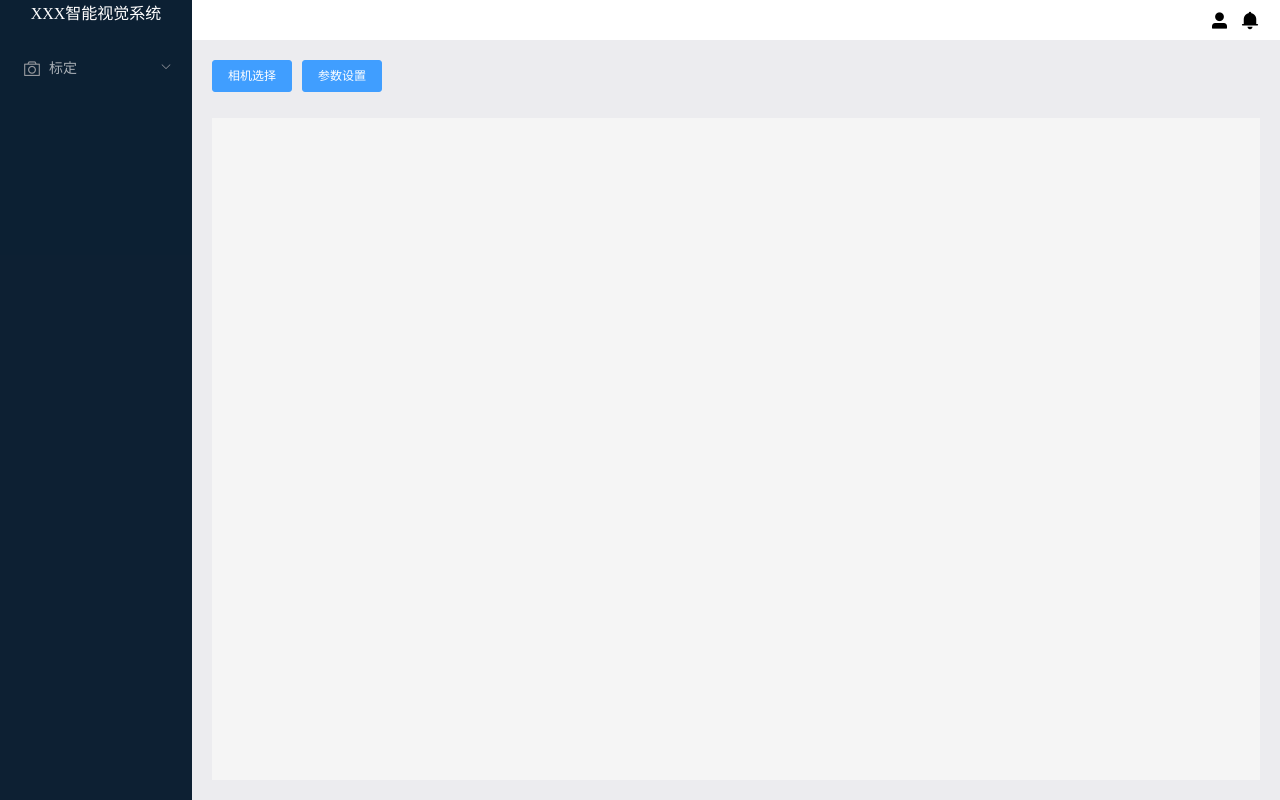
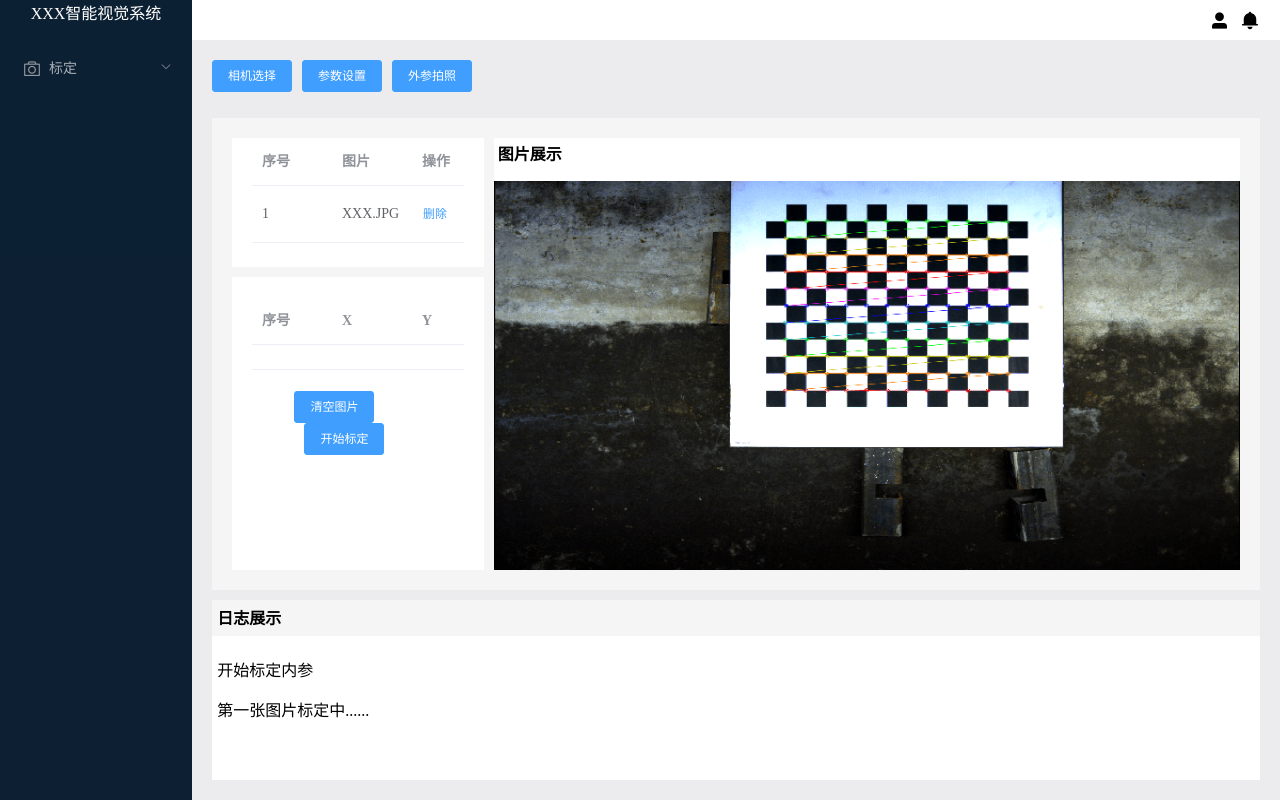
Before and after one commit to ZouJiaNan/mes-front, a Vue app in the folder app/: page /#/calOutside in a window 1280 px wide. Built offline with nearby package versions, Linux system fonts and the light colour scheme.

Commit message:
2020-12-8 外参标注完成版

```diff
--- a/app/src/components/calInside.vue
+++ b/app/src/components/calInside.vue
@@ -2,23 +2,50 @@
     <div class="box">
       <el-container>
         <el-header style="height:8%;padding:0px">
-          <el-button type="primary" size="small" @click="dialogFormVisible = true">相机选择</el-button>
-          <el-button type="primary" size="small">参数设置</el-button>
-
+          <el-button type="primary" size="small" @click="dialogCameraVisible = true">相机选择</el-button>
+          <el-button type="primary" size="small" @click="dialogParamVisible = true">参数设置</el-button>
+          <el-button type="primary" size="small" @click="dialogTakeVisible = true">内参拍照</el-button>
+          <span style="margin-left:60%">{{camera}}</span>
         <!-- 相机选择弹出框 -->
-        <el-dialog title="收货地址" :visible.sync="dialogFormVisible">
-          <el-form :model="form">
-            <el-form-item label="活动区域" :label-width="formLabelWidth">
-              <!-- v-model="form.region" -->
+        <el-dialog title="相机选择" :visible.sync="dialogCameraVisible">
+          <el-form>
+            <el-form-item label="相机选择" :label-width="formLabelWidth">
               <el-select v-model="camera" placeholder="请选择相机">
-                <el-option label="相机一" value="shanghai"></el-option>
-                <el-option label="相机二" value="beijing"></el-option>
+                <el-option v-for="item in cameraList" :key="item.name" :value="'当前相机:'+item.name+'--'+item.id" :label="item.name"></el-option>
               </el-select>
             </el-form-item>
           </el-form>
           <div slot="footer" class="dialog-footer">
-            <el-button @click="dialogFormVisible = false">取 消</el-button>
-            <el-button type="primary" @click="dialogFormVisible = false">确 定</el-button>
+            <el-button @click="dialogCameraVisible = false">取 消</el-button>
+            <el-button type="primary" @click="dialogCameraVisible = false">确 定</el-button>
+          </div>
+        </el-dialog>
+
+        <!-- 参数设置弹出框 -->
+        <el-dialog title="参数设置" :visible.sync="dialogParamVisible">
+          <el-form>
+            <el-form-item label="角点列数" :label-width="formLabelWidth">
+              <el-input v-model="param1" autocomplete="off" style="width:40%"></el-input>
+            </el-form-item>
+            <el-form-item label="角点行数" :label-width="formLabelWidth">
+              <el-input v-model="param2" autocomplete="off" style="width:40%"></el-input>
+            </el-form-item>
+            <el-form-item label="实际角点间距" :label-width="formLabelWidth">
+              <el-input v-model="param3" autocomplete="off" style="width:40%"></el-input>
+            </el-form-item>
+          </el-form>
+          <div slot="footer" class="dialog-footer">
+            <el-button @click="dialogParamVisible = false">取 消</el-button>
+            <el-button type="primary" @click="dialogParamVisible = false">确 定</el-button>
+          </div>
+        </el-dialog>
+
+        <!-- 内参拍照弹出框 -->
+        <el-dialog title="内参拍照" :visible.sync="dialogTakeVisible">
+          <img v-bind:src="logoimg" style="width:100%;height:100%;"/>
+          <div slot="footer" class="dialog-footer">
+            <el-button @click="dialogTakeVisible = false">退出</el-button>
+            <el-button type="primary" @click="dialogTakeVisible = false">拍照</el-button>
           </div>
         </el-dialog>
 
@@ -27,7 +54,7 @@
         <el-main style="background-color: #F5F5F5;height:60%;width:100%">
           <el-container>
             <el-aside class="main-body-window-aside" style="width:25%;height:100%;background-color: #FFFFFF;">
-              <el-table :data="tableData" style="margin-bottom:10px;height:90%" max-height="300">
+              <el-table :data="tableData" max-height="300">
                 <el-table-column prop="number" label="序号">
                 </el-table-column>
                 <el-table-column prop="url" label="图片">
@@ -36,8 +63,10 @@
                 <el-button type="text" size="small">删除</el-button>
                 </el-table-column>
               </el-table>
-                <el-button type="primary" size="small" style="margin-left:20%;">清空图片</el-button>
-                <el-button type="primary" size="small">开始标定</el-button>
+                <div style="margin-top:10%;padding-left:20%">
+                  <el-button type="primary" size="small">清空图片</el-button>
+                  <el-button type="primary" size="small">开始标定</el-button>
+                </div>
             </el-aside>
 
             <el-container style="margin-left:1%">
@@ -65,9 +94,6 @@
     .box{
         height:100%;
     }
-    /* .el-main{
-      box-shadow: 0 2px 4px rgba(0, 0, 0, .12), 0 0 6px rgba(0, 0, 0, .04)
-    } */
     .main-body-window{
       background-color:#FFFFFF;
       height:90%;
@@ -107,9 +133,21 @@ export default {
             url: 'XXX.JPG',
           }],
           camera:"",
+          cameraList:[{
+            name:"camera1",
+            id:"001"
+            },{
+            name:"camera2",
+            id:"002"
+            }],
           logoimg:picture1,
-          dialogFormVisible: false,
-          formLabelWidth: '15%'
+          formLabelWidth:'120px',
+          dialogParamVisible: false,
+          dialogCameraVisible: false,
+          dialogTakeVisible: false,
+          param1:"",
+          param2:"",
+          param3:"",
         }
   },
   methods: {
--- a/app/src/components/calOutside.vue
+++ b/app/src/components/calOutside.vue
@@ -2,31 +2,104 @@
     <div class="box">
       <el-container>
         <el-header style="height:8%;padding:0px">
-          <el-button type="primary" size="small" @click="dialogFormVisible = true">相机选择</el-button>
-          <el-button type="primary" size="small">参数设置</el-button>
-
+          <el-button type="primary" size="small" @click="dialogCameraVisible = true">相机选择</el-button>
+          <el-button type="primary" size="small" @click="dialogParamVisible = true">参数设置</el-button>
+          <el-button type="primary" size="small" @click="dialogTakeVisible = true">外参拍照</el-button>
+          <span style="margin-left:60%">{{camera}}</span>
         <!-- 相机选择弹出框 -->
-        <el-dialog title="收货地址" :visible.sync="dialogFormVisible">
-          <el-form :model="form">
-            <el-form-item label="活动区域" :label-width="formLabelWidth">
-              <!-- v-model="form.region" -->
+        <el-dialog title="相机选择" :visible.sync="dialogCameraVisible">
+          <el-form>
+            <el-form-item label="相机选择" :label-width="formLabelWidth">
               <el-select v-model="camera" placeholder="请选择相机">
-                <el-option label="相机一" value="shanghai"></el-option>
-                <el-option label="相机二" value="beijing"></el-option>
+                <el-option v-for="item in cameraList" :key="item.name" :value="'当前相机:'+item.name+'--'+item.id" :label="item.name"></el-option>
               </el-select>
             </el-form-item>
           </el-form>
           <div slot="footer" class="dialog-footer">
-            <el-button @click="dialogFormVisible = false">取 消</el-button>
-            <el-button type="primary" @click="dialogFormVisible = false">确 定</el-button>
+            <el-button @click="dialogCameraVisible = false">取 消</el-button>
+            <el-button type="primary" @click="dialogCameraVisible = false">确 定</el-button>
+          </div>
+        </el-dialog>
+
+        <!-- 参数设置弹出框 -->
+        <el-dialog title="参数设置" :visible.sync="dialogParamVisible">
+          <el-form>
+            <el-form-item label="角点列数" :label-width="formLabelWidth">
+              <el-input v-model="param1" autocomplete="off" style="width:40%"></el-input>
+            </el-form-item>
+            <el-form-item label="角点行数" :label-width="formLabelWidth">
+              <el-input v-model="param2" autocomplete="off" style="width:40%"></el-input>
+            </el-form-item>
+            <el-form-item label="实际角点间距" :label-width="formLabelWidth">
+              <el-input v-model="param3" autocomplete="off" style="width:40%"></el-input>
+            </el-form-item>
+          </el-form>
+          <div slot="footer" class="dialog-footer">
+            <el-button @click="dialogParamVisible = false">取 消</el-button>
+            <el-button type="primary" @click="dialogParamVisible = false">确 定</el-button>
+          </div>
+        </el-dialog>
+
+        <!-- 内参拍照弹出框 -->
+        <el-dialog title="内参拍照" :visible.sync="dialogTakeVisible">
+          <img v-bind:src="logoimg" style="width:100%;height:100%;"/>
+          <div slot="footer" class="dialog-footer">
+            <el-button @click="dialogTakeVisible = false">退出</el-button>
+            <el-button type="primary" @click="dialogTakeVisible = false">拍照</el-button>
           </div>
         </el-dialog>
 
         </el-header>
 
         <el-main style="background-color: #F5F5F5;height:60%;width:100%">
+          <el-container>
+            <el-aside class="main-body-window-aside" style="width:25%;height:100%;background-color: #F5F5F5;">
+              <el-container style="width:100%;height:100%;background-color: #F5F5F5;">
+                  <el-header style="width:100%;background-color: #FFFFFF;" height="30%">
+                    <el-table :data="tableData" max-height="300">
+                      <el-table-column prop="number" label="序号">
+                      </el-table-column>
+                      <el-table-column prop="url" label="图片">
+                      </el-table-column>
+                      <el-table-column  label="操作">
+                      <el-button type="text" size="small">删除</el-button>
+                      </el-table-column>
+                    </el-table>
+                  </el-header>
+                  <el-main style="width:100%;background-color: #FFFFFF;margin-top:10px" height="60%">
+                    <el-table :data="tableData" max-height="300">
+                      <el-table-column label="序号">
+                      </el-table-column>
+                      <el-table-column label="X">
+                      </el-table-column>
+                      <el-table-column label="Y">
+                      </el-table-column>
+                    </el-table>
 
+                    <div style="margin-top:10%;padding-left:20%">
+                      <el-button type="primary" size="small">清空图片</el-button>
+                      <el-button type="primary" size="small">开始标定</el-button>
+                    </div>
+                  </el-main>
+              </el-container>
+            </el-aside>
+
+            <el-container style="margin-left:1%">
+              <el-header class="main-body-window-main-header" style="width:100%;background-color: #FFFFFF;font-weight:600;padding:0.5%;" height="10%">图片展示</el-header>
+              <el-main class="main-body-window-main-body" style="width:100%;height:90%;overflow: hidden;">
+                <img v-bind:src="logoimg" style="width:100%;height:100%;"/>
+              </el-main>
+            </el-container>
+          </el-container>
         </el-main>
+
+        <el-footer style="background-color: #FFFFFF; height:25%;margin-top:1%;padding:0px">
+          <el-header style="background-color: #F5F5F5; height:20%;padding:0.5%;font-weight:600">日志展示</el-header>
+          <el-main style="height:74%;padding:0.5%">
+            <p>开始标定内参</p>
+            <p>第一张图片标定中......</p>
+          </el-main>
+        </el-footer>
 
       </el-container>
     </div>
@@ -36,9 +109,6 @@
     .box{
         height:100%;
     }
-    /* .el-main{
-      box-shadow: 0 2px 4px rgba(0, 0, 0, .12), 0 0 6px rgba(0, 0, 0, .04)
-    } */
     .main-body-window{
       background-color:#FFFFFF;
       height:90%;
@@ -67,20 +137,23 @@ export default {
           tableData: [{
             number: 1,
             url: 'XXX.JPG',
-          }, {
-            number: 1,
-            url: 'XXX.JPG',
-          }, {
-            number: 1,
-            url: 'XXX.JPG',
-          }, {
-            number: 1,
-            url: 'XXX.JPG',
           }],
           camera:"",
+          cameraList:[{
+            name:"camera1",
+            id:"001"
+            },{
+            name:"camera2",
+            id:"002"
+            }],
           logoimg:picture1,
-          dialogFormVisible: false,
-          formLabelWidth: '15%'
+          formLabelWidth:'120px',
+          dialogParamVisible: false,
+          dialogCameraVisible: false,
+          dialogTakeVisible: false,
+          param1:"",
+          param2:"",
+          param3:"",
         }
   },
   methods: {
```
Also changed, not shown: app/src/components/chooseCamera.vue (+21 -0 lines).
